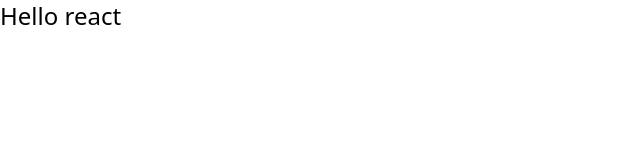
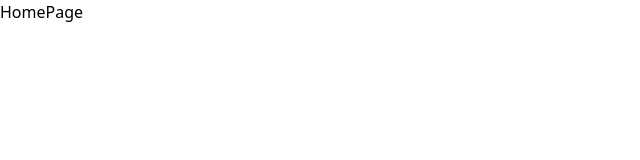
Before and after one commit to Tsvetkoffff/github-repo-info, a React (Vite) app: page / in a window 1280 px wide. Shown: the top 160 px of the page, without its empty margins (0-640 px from the left). Built offline with nearby package versions, Linux system fonts and the light colour scheme.

Commit message:
feat: crete pages and routes

```diff
--- a/src/App.tsx
+++ b/src/App.tsx
@@ -1,6 +1,15 @@
+import {Routes, Route} from 'react-router-dom'
+import FavoritesPage from './pages/FavoritesPage'
+import HomePage from './pages/HomePage'
+
 
 const App = () => {
-  return <h1 className="text-2xl">Hello react</h1>
+  return (
+    <Routes>
+      <Route path='/' element={<HomePage />} />
+      <Route path='/favorites' element={<FavoritesPage />} />
+    </Routes>
+  )
 }
 
 export default App
--- a/src/main.tsx
+++ b/src/main.tsx
@@ -2,9 +2,10 @@
 import ReactDOM from 'react-dom/client'
 import App from './App'
 import './index.css'
+import {BrowserRouter as Router} from 'react-router-dom'
 
 ReactDOM.createRoot(document.getElementById('root') as HTMLElement).render(
-  <React.StrictMode>
+  <Router>
     <App />
-  </React.StrictMode>
+  </Router>
 )
--- /dev/null
+++ b/src/pages/FavoritesPage.tsx
@@ -0,0 +1,9 @@
+import React from 'react'
+
+const FavoritesPage = () => {
+  return (
+    <div>FavoritesPage</div>
+  )
+}
+
+export default FavoritesPage
--- /dev/null
+++ b/src/pages/HomePage.tsx
@@ -0,0 +1,9 @@
+import React from 'react'
+
+const HomePage = () => {
+  return (
+    <div>HomePage</div>
+  )
+}
+
+export default HomePage
```
